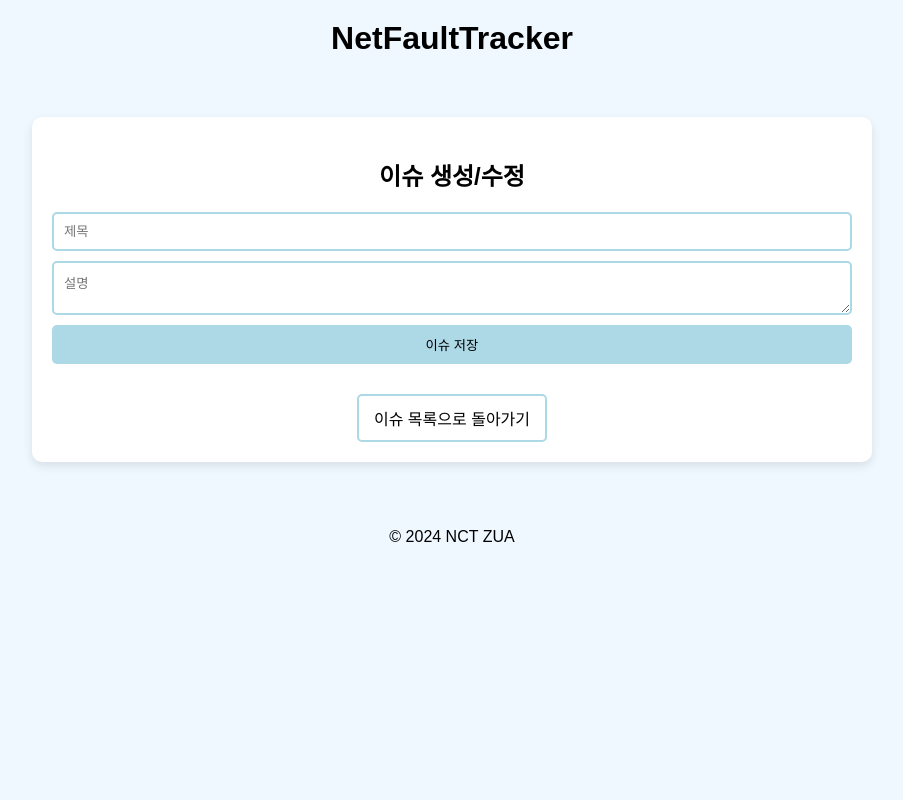
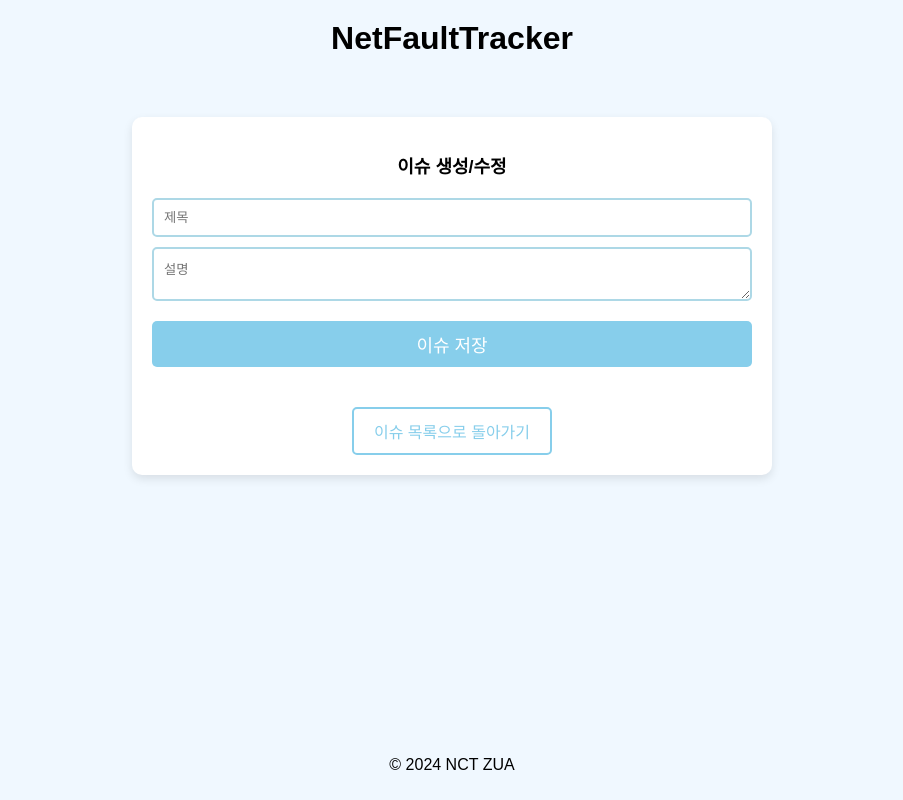
Before and after one commit to DevZua/NetFaultTracker, a Spring Boot app: page /templates/issues/form.html in a window 1280 px wide. Shown: the whole page, without its empty margins (188-1091 px from the left). Run offline with Spring Boot 4, Linux system fonts and the light colour scheme; a user stored in the database is signed in; some of the project's set-up classes (security, data sources, template engines, error pages and the like) are left out, and stand-ins take their place.

Commit message:
form.html CSS 재적용

```diff
--- a/src/main/resources/static/templates/issues/form.html
+++ b/src/main/resources/static/templates/issues/form.html
@@ -3,9 +3,68 @@
 <head>
     <meta charset="UTF-8">
     <meta name="viewport" content="width=device-width, initial-scale=1.0">
-    <title>이슈 폼</title> <!-- 'Issue Form'을 '이슈 폼'으로 변경 -->
-    <link rel="stylesheet" href="/css/style.css"> <!-- CSS 링크 -->
-    <script src="/js/router.js"></script> <!-- JS 파일 포함 -->
+    <title>이슈 폼</title>
+    <link rel="stylesheet" href="/css/style.css">
+    <script src="/js/router.js"></script>
+    <style>
+        body {
+            background-color: #f0f8ff; /* 배경색 설정 */
+            display: flex; /* 플렉스 박스 사용 */
+            flex-direction: column; /* 세로 방향 정렬 */
+            min-height: 100vh; /* 최소 높이 설정 */
+            margin: 0; /* 기본 마진 제거 */
+        }
+        header {
+            text-align: center; /* 중앙 정렬 */
+            padding: 20px 0; /* 패딩 추가 */
+        }
+        footer {
+            text-align: center; /* 중앙 정렬 */
+            padding: 10px 0; /* 패딩 추가 */
+            margin-top: auto; /* 푸터를 하단으로 이동 */
+        }
+        .content {
+            background-color: white; /* 콘텐츠 배경색 */
+            padding: 20px; /* 패딩 추가 */
+            border-radius: 10px; /* 모서리 둥글게 */
+            box-shadow: 0 4px 10px rgba(0, 0, 0, 0.1); /* 그림자 추가 */
+            margin: 20px auto; /* 가운데 정렬 */
+            max-width: 600px; /* 최대 폭을 600px로 설정 */
+        }
+        h2 {
+            font-size: 18px; /* 제목 크기 조정 */
+            text-align: center; /* 중앙 정렬 */
+            margin-bottom: 20px; /* 내용과의 공간 추가 */
+        }
+        button {
+            font-size: 18px; /* 버튼 글씨 크기 조정 */
+            background-color: #87CEEB; /* 버튼 배경색 */
+            color: white; /* 버튼 글자색 */
+            border: none; /* 테두리 없음 */
+            padding: 10px 20px; /* 패딩 추가 */
+            border-radius: 5px; /* 모서리 둥글게 */
+            cursor: pointer; /* 포인터 커서로 변경 */
+            margin-top: 10px; /* 위쪽 여백 추가 */
+        }
+        button:hover {
+            background-color: #00BFFF; /* 호버 시 색상 변경 */
+        }
+        .back-link {
+            display: inline-block; /* 인라인 블록으로 변경 */
+            margin-top: 20px; /* 위쪽 여백 추가 */
+            padding: 10px 20px; /* 패딩 추가 */
+            background-color: white; /* 배경색 하얀색 */
+            border: 2px solid #87CEEB; /* 하늘색 테두리 */
+            border-radius: 5px; /* 모서리 둥글게 */
+            color: #87CEEB; /* 글자색 하늘색 */
+            text-decoration: none; /* 밑줄 제거 */
+            text-align: center; /* 중앙 정렬 */
+        }
+        .back-link:hover {
+            background-color: #87CEEB; /* 호버 시 배경색 변경 */
+            color: white; /* 글자색 하얀색으로 변경 */
+        }
+    </style>
 </head>
 <body>
 <header>
@@ -13,14 +72,14 @@
 </header>
 <main>
     <div class="content">
-        <h2>이슈 생성/수정</h2> <!-- 'Create/Edit Issue'을 '이슈 생성/수정'으로 변경 -->
+        <h2>이슈 생성/수정</h2>
         <form id="issueForm">
             <input type="hidden" name="id" id="issueId">
-            <input type="text" name="title" placeholder="제목" required> <!-- 'Title'을 '제목'으로 변경 -->
-            <textarea name="description" placeholder="설명" required></textarea> <!-- 'Description'을 '설명'으로 변경 -->
-            <button type="submit">이슈 저장</button> <!-- 'Save Issue'을 '이슈 저장'으로 변경 -->
+            <input type="text" name="title" placeholder="제목" required>
+            <textarea name="description" placeholder="설명" required></textarea>
+            <button type="submit">이슈 저장</button> <!-- 버튼 글씨 크기 조정 -->
         </form>
-        <a href="/issues/list" class="back-link">이슈 목록으로 돌아가기</a> <!-- 'Back to Issue List'을 '이슈 목록으로 돌아가기'로 변경 -->
+        <a href="/issues/list" class="back-link">이슈 목록으로 돌아가기</a> <!-- 하얀 배경에 하늘색 테두리 추가 -->
     </div>
 </main>
 <footer>
```
Also changed, not shown: 1 other file.
